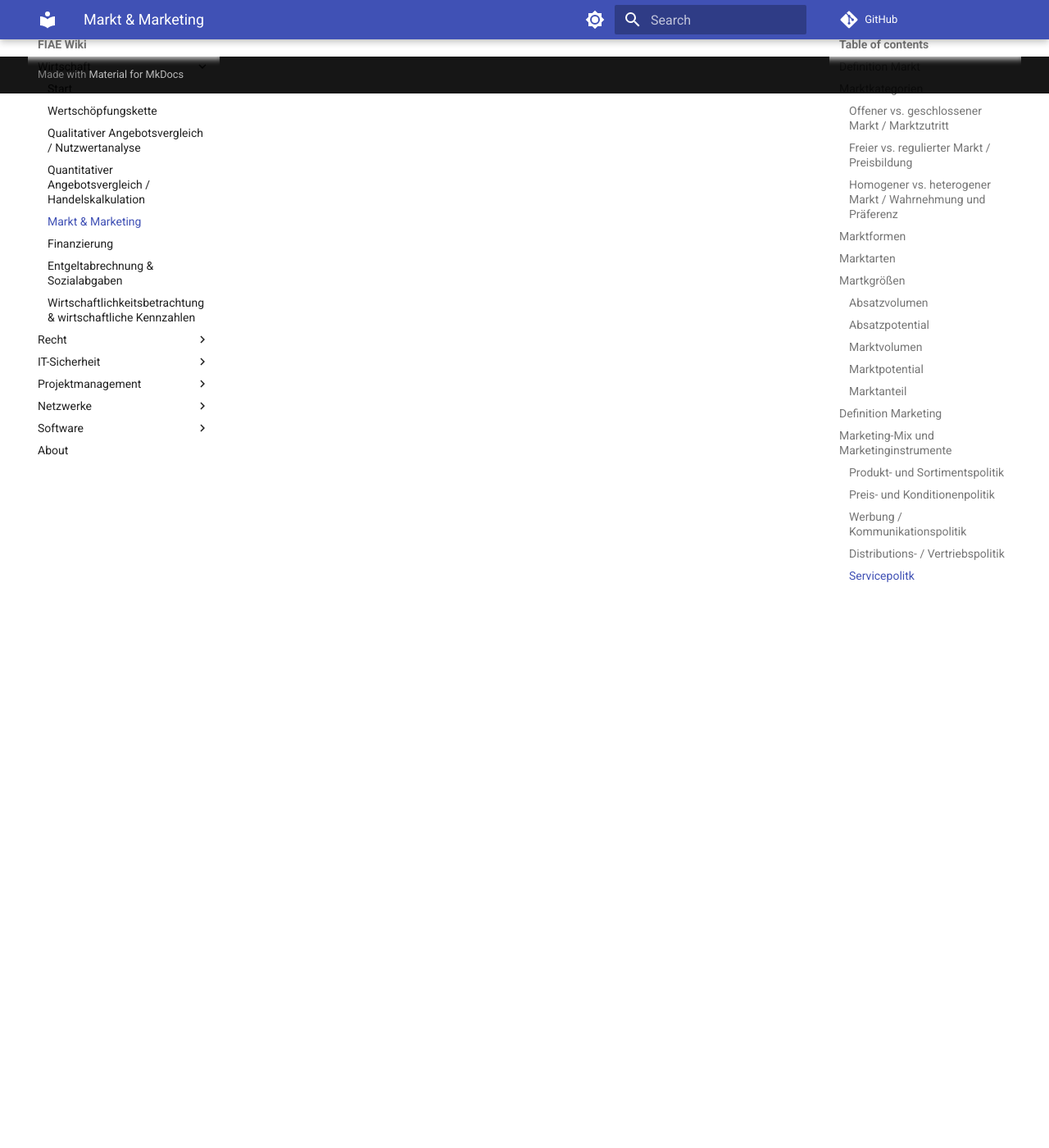
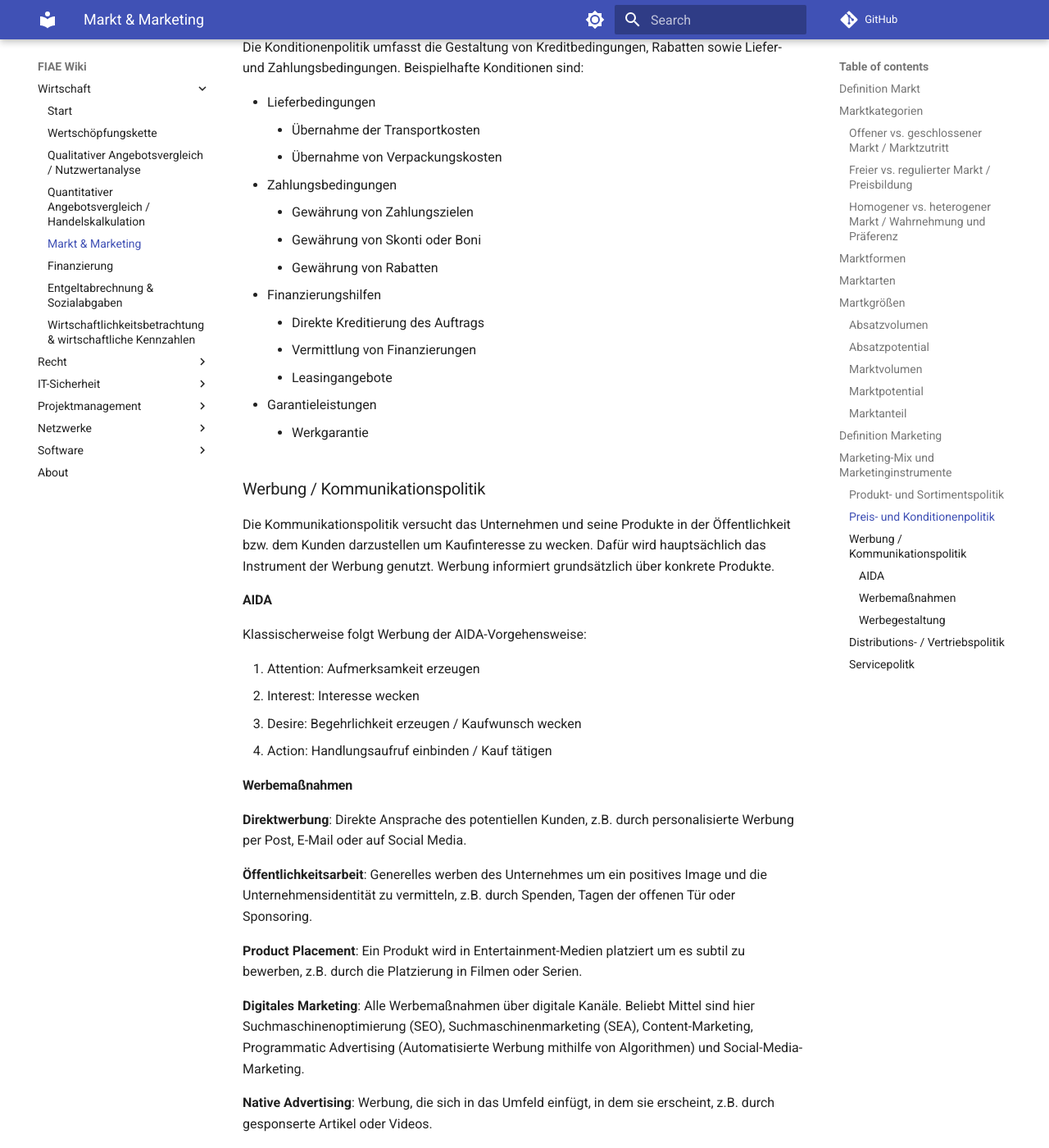
Before and after one commit to discohagen/FIAE, an MkDocs documentation site: the page built from docs/wirtschaft/markt.md, in a window 1280 px wide and 1400 px high, scrolled down 3189 px. Shown: the whole window at 82% size. Built offline with MkDocs 1.6.1 and Material for MkDocs 9.7.7, drawn with Linux system fonts in a browser that asks for light colours; a script that is not in the unit is left out; comment, search, counter and statistics services are not loaded; some of the changed text lies outside the part shown.

Commit message:
add marketing: marketinginstrumente (wip)

```diff
--- a/docs/wirtschaft/markt.md
+++ b/docs/wirtschaft/markt.md
@@ -30,11 +30,11 @@ Ein Markt ist heterogen, wenn dessen Güter nicht homogen sind, Präferenzen zwi
 
 Der Markt kann auch in Formen anhand der Anzahl von Angebot und Nachfrage modelliert werden:
 
-| | Ein Nachfrager | Wenige Nachfrager | Viele Nachfrager |
-| --- | --- | --- | --- |
-| **Ein Anbieter** | Zweiseitiges Monopol | Beschränktes Angebotsmonopol | Monopol / Angebotsmonopol |
-| **Wenige Anbieter** | Beschränktes Nachfragemonopol | Zweiseitiges Oligopol | Oligopol |
-| **Viele Anbieter** | Monopson / Nachfragemonopol | Nachfrageoligopol | Polypol |
+|                     | Ein Nachfrager                | Wenige Nachfrager            | Viele Nachfrager          |
+| ------------------- | ----------------------------- | ---------------------------- | ------------------------- |
+| **Ein Anbieter**    | Zweiseitiges Monopol          | Beschränktes Angebotsmonopol | Monopol / Angebotsmonopol |
+| **Wenige Anbieter** | Beschränktes Nachfragemonopol | Zweiseitiges Oligopol        | Oligopol                  |
+| **Viele Anbieter**  | Monopson / Nachfragemonopol   | Nachfrageoligopol            | Polypol                   |
 
 ## Marktarten
 
@@ -84,7 +84,62 @@ Marketing besteht in der Praxis aus einem Mix (sog. Marketing-Mix) an Marketingi
 
 ### Preis- und Konditionenpolitik
 
+Die Preispolitik versucht Preise in einem Spielraum zwischen Obergrenze (was ist der Käufer max. bereit zu zahlen?) und Untergrenze (wie hoch sind die Selbstkosten?) zu setzen. Dabei beschränkt eine Vergleichbarkeit zu anderen Anbietern und ihren Produkten den Preisspielraum zusätzlich. Ist die Preispolitik auf ein Produkt dynamisch und schwankt, so nennt man sie auch Preisdifferenzierung. Dies kann z.B. für Saisonartikel eine zeitliche Preisdifferenzierung und für bestimmte Plätze auf Konzerten oder im Flugzeug eine räumliche Preisdifferenzierung sein.
+
+Die Konditionenpolitik umfasst die Gestaltung von Kreditbedingungen, Rabatten sowie Liefer- und Zahlungsbedingungen. Beispielhafte Konditionen sind:
+
+- Lieferbedingungen
+    - Übernahme der Transportkosten
+    - Übernahme von Verpackungskosten
+- Zahlungsbedingungen
+    - Gewährung von Zahlungszielen
+    - Gewährung von Skonti oder Boni
+    - Gewährung von Rabatten
+- Finanzierungshilfen
+    - Direkte Kreditierung des Auftrags
+    - Vermittlung von Finanzierungen
+    - Leasingangebote
+- Garantieleistungen
+    - Werkgarantie
+
 ### Werbung / Kommunikationspolitik
+
+Die Kommunikationspolitik versucht das Unternehmen und seine Produkte in der Öffentlichkeit bzw. dem Kunden darzustellen um Kaufinteresse zu wecken. Dafür wird hauptsächlich das Instrument der Werbung genutzt. Werbung informiert grundsätzlich über konkrete Produkte.
+
+#### AIDA
+
+Klassischerweise folgt Werbung der AIDA-Vorgehensweise:
+
+1. Attention: Aufmerksamkeit erzeugen
+2. Interest: Interesse wecken
+3. Desire: Begehrlichkeit erzeugen / Kaufwunsch wecken
+4. Action: Handlungsaufruf einbinden / Kauf tätigen
+
+#### Werbemaßnahmen
+
+**Direktwerbung**: Direkte Ansprache des potentiellen Kunden, z.B. durch personalisierte Werbung per Post, E-Mail oder auf Social Media.
+
+**Öffentlichkeitsarbeit**: Generelles werben des Unternehmes um ein positives Image und die Unternehmensidentität zu vermitteln, z.B. durch Spenden, Tagen der offenen Tür oder Sponsoring.
+
+**Product Placement**: Ein Produkt wird in Entertainment-Medien platziert um es subtil zu bewerben, z.B. durch die Platzierung in Filmen oder Serien.
+
+**Digitales Marketing**: Alle Werbemaßnahmen über digitale Kanäle. Beliebt Mittel sind hier Suchmaschinenoptimierung (SEO), Suchmaschinenmarketing (SEA), Content-Marketing, Programmatic Advertising (Automatisierte Werbung mithilfe von Algorithmen) und Social-Media-Marketing.
+
+**Native Advertising**: Werbung, die sich in das Umfeld einfügt, in dem sie erscheint, z.B. durch gesponserte Artikel oder Videos.
+
+#### Werbegestaltung
+
+Um Werbung zu gestalten sollte man die folgenden Schritte beachten:
+
+- Situationsanalyse
+- Werbeziele / Werbebotschaft
+- Werbebudget
+- Werbestrategie
+- Werbemittel (Ausdrucksform, z.B. Plakat, Werbesport, Newsletter)
+- Werbeträger (Verbreitungsmedium, z.B. Messe, TV, Internet)
+- Werbezeitraum
+- Werbegebiet
+- Werbeerfolgsquote
 
 ### Distributions- / Vertriebspolitik
 
```
